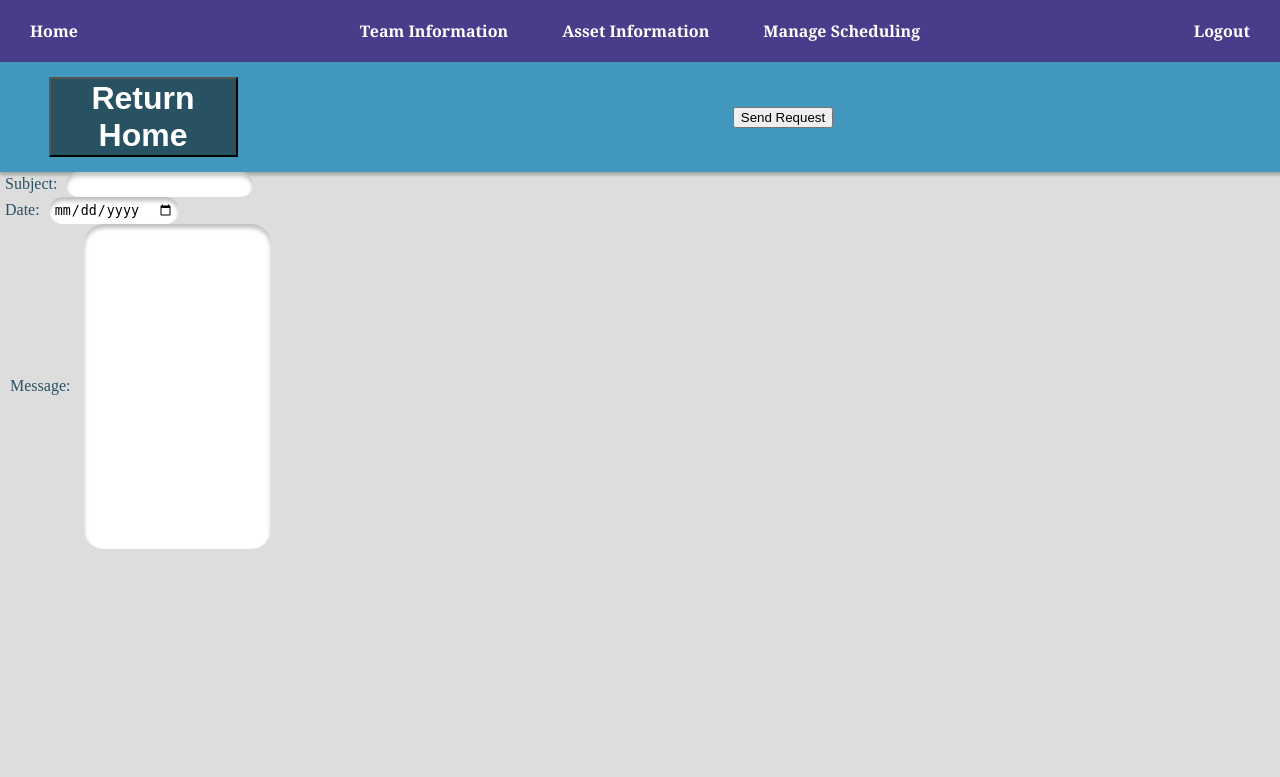
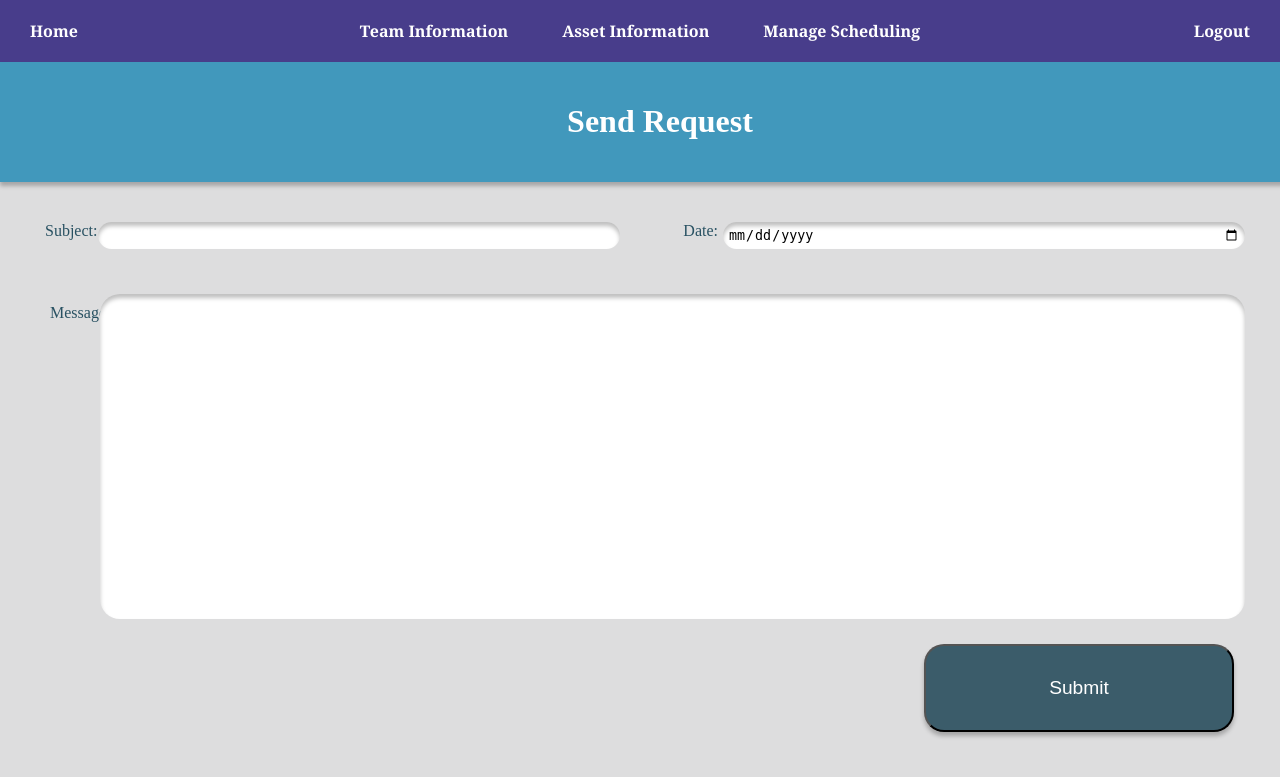
Before and after one commit to Str-Josh/MaintenanceAssistant, a Flask app: page /send-request in a window 1280 px wide. Shown: the top 777 px of the page. Run offline with Flask 3, Linux system fonts and the light colour scheme; a user stored in the database is signed in.

Commit message:
Pushing changes to flask finally

```diff
--- a/static/pages/stylesheet.css
+++ b/static/pages/stylesheet.css
@@ -48,19 +48,16 @@ img{
 }
 
 .subheader{
-    width: 100%;
-    box-shadow: 0px 3px 3px 0px rgba(0, 0, 0, 0.25);
-    display: grid;
-    grid-template-columns: 20% 80%;
-    justify-items: center;
-    align-items: center;
-    padding: 15px;
-    color: white;
-    margin: 0%;
+  width: 100%;
+  box-shadow: 0px 4px 4px 0px rgba(0, 0, 0, 0.25);
+  align-items: center;
+  padding: 20px;
+  color: white;
+  margin: 0%;
 }
-/* .title{
+.title{
     text-align: center;
-} */
+}
 
 .returnHome{
     background-color: var(--main-blue);
@@ -156,10 +153,12 @@ img{
     display: grid;
     grid-template-areas:
       "subject date"
-      "message message";
-    grid-template-columns: auto auto;
-    gap: 5px;
-    padding: 5px;
+      "message message"
+      "gap button";
+      grid-template-columns: 50% 50%;
+      gap: 5px;
+      padding: 10px;
+      margin: 10px;
   }
 
   .form > div.subjectClass {
@@ -177,7 +176,7 @@ img{
   .form > div.messageClass {
     display: grid;
     grid-area: message;
-    grid-template-columns: 10% 90%;
+    grid-template-columns: 5% 95%;
     padding: 20px;
   }
   .form > div.gapClass {
--- a/templates/pages/sendrequest.html
+++ b/templates/pages/sendrequest.html
@@ -18,15 +18,12 @@
 </header> -->
 <body>
     <div class="request subheader">
-        <button class="returnHome" >
-            Return Home
-        </button>
-        <button class="title">
+        <h1 class="title">
             Send Request
-        </button>
+        </h1>
     </div>
 
-    <form class="container">
+    <form class="form">
         <div class="subjectClass">
             <label for="subject" class="subjectText">Subject:</label>
             <input type="text" id="subject" name="subject" class="subjectBox">
@@ -39,6 +36,8 @@
             <label for="message" class="messageText">Message:</label>
             <input type="message" id="message" name="message" class="messageBox">
         </div>
+        <div class="gapClass"></div>
+        <input type="submit" value="Submit" class="submitbutton buttonClass">
     </form>
 </body>
 </html>
```
Also changed, not shown: templates/forms/sign_up.html (+14 -13 lines), 1 other file.
